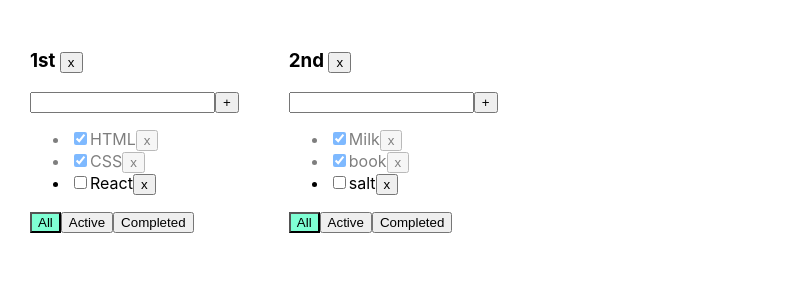
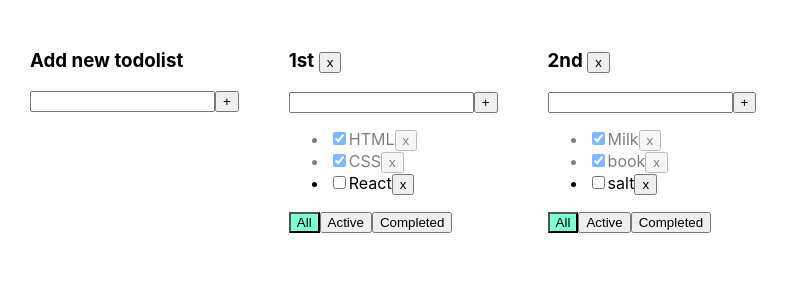
Before and after one commit to Ha1lowe3n/react-todolist, a React (Create React App) app: page / in a window 1280 px wide. Shown: the top 300 px of the page, without its empty margins (0-789 px from the left). Built offline with nearby package versions, Linux system fonts and the light colour scheme.

Commit message:
lesson 06: 1/2 add AddItemForm

```diff
--- /dev/null
+++ b/src/AddItemForm.tsx
@@ -0,0 +1,44 @@
+import React, { ChangeEvent, KeyboardEvent, useState } from "react";
+
+type AddItemFormPropsType = {
+    addItem: (title: string) => void;
+};
+
+function AddItemForm({ addItem }: AddItemFormPropsType) {
+    const [newTaskTitle, setNewTaskTitle] = useState<string>("");
+    const [error, setError] = useState<string | null>(null);
+
+    const addTaskHandler = () => {
+        if (newTaskTitle.trim() !== "") {
+            addItem(newTaskTitle.trim());
+            setNewTaskTitle("");
+        } else {
+            setError("Title is required");
+            setNewTaskTitle("");
+            setTimeout(() => setError(null), 3500);
+        }
+    };
+
+    const onChangeHandler = (e: ChangeEvent<HTMLInputElement>) => {
+        setNewTaskTitle(e.currentTarget.value);
+    };
+
+    const onKeyPressHandler = (e: KeyboardEvent<HTMLInputElement>) => {
+        setError(null);
+        if (e.key === "Enter") addTaskHandler();
+    };
+    return (
+        <div>
+            <input
+                className={error ? "error" : ""}
+                value={newTaskTitle}
+                onChange={onChangeHandler}
+                onKeyPress={onKeyPressHandler}
+            />
+            <button onClick={addTaskHandler}>+</button>
+            {error && <div className={"error-message"}>{error}</div>}
+        </div>
+    );
+}
+
+export default AddItemForm;
--- a/src/App.css
+++ b/src/App.css
@@ -5,6 +5,10 @@
 
 .App > div {
   margin-right: 50px;
+}
+
+input {
+  outline:none;
 }
 
 /*Todolist*/
--- a/src/App.tsx
+++ b/src/App.tsx
@@ -4,6 +4,7 @@ import { v1 } from "uuid";
 import "./App.css";
 
 import Todolist from "./Todolist";
+import AddItemForm from "./AddItemForm";
 
 export type TaskType = {
     id: string;
@@ -19,6 +20,10 @@ type TodolistsType = {
     filter: FilterValuesType;
 };
 
+type TaskStateType = {
+    [key: string]: Array<TaskType>;
+};
+
 function App() {
     const todolistId1 = v1();
     const todolistId2 = v1();
@@ -28,7 +33,7 @@ function App() {
         { id: todolistId2, title: "2nd", filter: "all" },
     ]);
 
-    const [tasksObj, setTasks] = useState({
+    const [tasksObj, setTasks] = useState<TaskStateType>({
         [todolistId1]: [
             { id: v1(), title: "HTML", isDone: true },
             { id: v1(), title: "CSS", isDone: true },
@@ -47,7 +52,6 @@ function App() {
     ) => {
         const todolist = todolists.find((tl) => tl.id === todolistId);
         if (todolist) {
-            console.log(todolist);
             todolist.filter = filterValue;
             setTodolist([...todolists]);
         }
@@ -86,8 +90,26 @@ function App() {
         setTasks({ ...tasksObj });
     };
 
+    const addTodolist = (title: string) => {
+        const newTodolist: TodolistsType = {
+            id: v1(),
+            title,
+            filter: "all",
+        };
+        setTodolist([...todolists, newTodolist]);
+        setTasks({
+            ...tasksObj,
+            [newTodolist.id]: [],
+        });
+    };
+
     return (
         <div className="App">
+            <div>
+                <h3>Add new todolist</h3>
+                <AddItemForm addItem={addTodolist} />
+            </div>
+
             {todolists.map((tl) => {
                 let tasksForTodoList = tasksObj[tl.id];
 
--- a/src/Todolist.tsx
+++ b/src/Todolist.tsx
@@ -1,6 +1,7 @@
-import React, { ChangeEvent, MouseEvent, KeyboardEvent, useState } from "react";
+import React, { MouseEvent } from "react";
 
 import { TaskType, FilterValuesType } from "./App";
+import AddItemForm from "./AddItemForm";
 
 type PropsType = {
     todolistId: string;
@@ -25,28 +26,6 @@ function Todolist({
     todoListFilter,
     removeTodolist,
 }: PropsType) {
-    const [newTaskTitle, setNewTaskTitle] = useState<string>("");
-    const [error, setError] = useState<string | null>(null);
-
-    const onChangeHandler = (e: ChangeEvent<HTMLInputElement>) => {
-        setNewTaskTitle(e.currentTarget.value);
-    };
-
-    const onKeyPressHandler = (e: KeyboardEvent<HTMLInputElement>) => {
-        setError(null);
-        if (e.key === "Enter") addTaskHandler();
-    };
-
-    const addTaskHandler = () => {
-        if (newTaskTitle.trim() !== "") {
-            addTask(newTaskTitle, todolistId);
-            setNewTaskTitle("");
-        } else {
-            setError("Title is required");
-            setTimeout(() => setError(null), 3500);
-        }
-    };
-
     const tasksTodolist = tasks.map((task) => {
         const onChangeInput = () => changeCheckStatus(task.id, todolistId);
         const btnRemoveTask = () => removeTask(task.id, todolistId);
@@ -76,22 +55,14 @@ function Todolist({
     };
 
     const deleteTodolist = () => removeTodolist(todolistId);
+    const addItem = (title: string) => addTask(title, todolistId);
 
     return (
         <div>
             <h3>
                 {title} <button onClick={deleteTodolist}>x</button>
             </h3>
-            <div>
-                <input
-                    className={error ? "error" : ""}
-                    value={newTaskTitle}
-                    onChange={onChangeHandler}
-                    onKeyPress={onKeyPressHandler}
-                />
-                <button onClick={addTaskHandler}>+</button>
-                {error && <div className={"error-message"}>{error}</div>}
-            </div>
+            <AddItemForm addItem={addItem} />
 
             <ul>{tasksTodolist}</ul>
 
```
